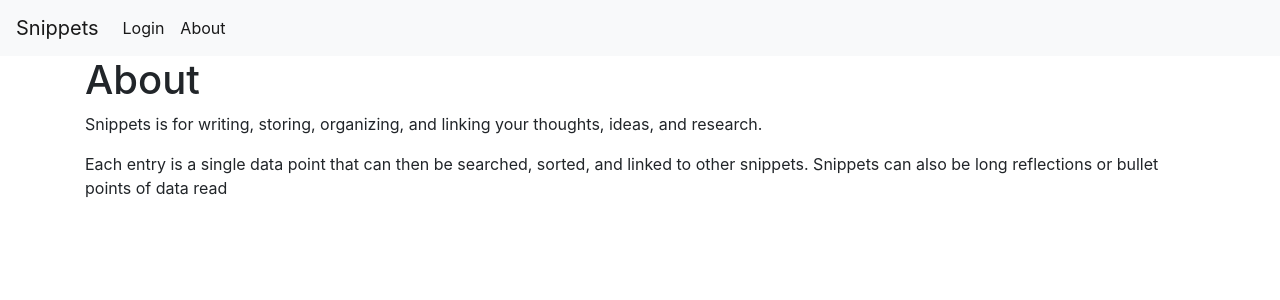
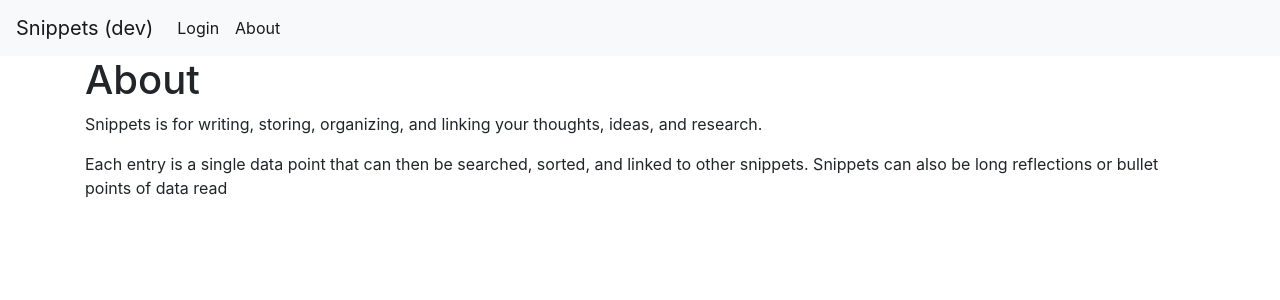
Before and after one commit to a-bangk/snippets.eu, a Flask app: page /about in a window 1280 px wide. Shown: the top 300 px of the page. Run offline with Flask 3, Linux system fonts and the light colour scheme; some libraries are stand-ins or nearby versions.

Commit message:
rollback

```diff
--- a/app/templates/base.html
+++ b/app/templates/base.html
@@ -1,21 +1,21 @@
-
-
 <!doctype html>
 <html lang="en">
     <head>
         <!-- Required meta tags -->
         <meta charset="utf-8">
         <meta name="viewport" content="width=device-width, initial-scale=1, shrink-to-fit=no">
-
+        <!-- jQuery-->
+        <script src="https://code.jquery.com/jquery-3.6.0.js"></script>
+        <script src="https://code.jquery.com/ui/1.13.2/jquery-ui.js"></script>
+        <link rel="stylesheet" href="//code.jquery.com/ui/1.13.2/themes/base/jquery-ui.css">
         <!-- Bootstrap CSS -->
-    <link rel="stylesheet" href="https://cdn.jsdelivr.net/npm/bootstrap@4.1.3/dist/css/bootstrap.min.css" integrity="sha384-MCw98/SFnGE8fJT3GXwEOngsV7Zt27NXFoaoApmYm81iuXoPkFOJwJ8ERdknLPMO" crossorigin="anonymous">
-
+        <link rel="stylesheet" href="https://stackpath.bootstrapcdn.com/bootstrap/4.3.1/css/bootstrap.min.css" integrity="sha384-ggOyR0iXCbMQv3Xipma34MD+dH/1fQ784/j6cY/iJTQUOhcWr7x9JvoRxT2MZw1T" crossorigin="anonymous">
         <link rel="shortcut icon" href="{{ url_for('static', filename='favicon.ico') }}">
         <title>{% block title %} {% endblock %}</title>
     </head>
     <body>
         <nav class="navbar navbar-expand-md navbar-light bg-light">
-            <a class="navbar-brand" href="{{ url_for('home_bp.index')}}">Snippets</a>
+            <a class="navbar-brand" href="{{ url_for('home_bp.index')}}">Snippets (dev) </a>
             <button class="navbar-toggler" type="button" data-toggle="collapse" data-target="#navbarNav" aria-controls="navbarNav" aria-expanded="false" aria-label="Toggle navigation">
             <span class="navbar-toggler-icon"></span>
             </button>
@@ -55,8 +55,5 @@
             {% endfor %}
             {% block content %} {% endblock %}
         </div>
-        <script src="https://code.jquery.com/jquery-3.3.1.slim.min.js" integrity="sha384-q8i/X+965DzO0rT7abK41JStQIAqVgRVzpbzo5smXKp4YfRvH+8abtTE1Pi6jizo" crossorigin="anonymous"></script>
-        <script src="https://cdn.jsdelivr.net/npm/popper.js@1.14.3/dist/umd/popper.min.js" integrity="sha384-ZMP7rVo3mIykV+2+9J3UJ46jBk0WLaUAdn689aCwoqbBJiSnjAK/l8WvCWPIPm49" crossorigin="anonymous"></script>
-        <script src="https://cdn.jsdelivr.net/npm/bootstrap@4.1.3/dist/js/bootstrap.min.js" integrity="sha384-ChfqqxuZUCnJSK3+MXmPNIyE6ZbWh2IMqE241rYiqJxyMiZ6OW/JmZQ5stwEULTy" crossorigin="anonymous"></script>
     </body>
 </html>
--- a/app/templates/sec_autocomplete/authors.html
+++ b/app/templates/sec_autocomplete/authors.html
@@ -47,4 +47,4 @@
       });
   } );
   </script>
-      <input type="text" id="authors" name="authors-auto" placeholder="Author(s)" value="{{previous_authors}}">
+    <input type="text" id="authors" name="authors-auto" placeholder="Authors (optional)" value="{{previous_authors}}">
```
Lines whose indentation alone changed are shown as unchanged.
